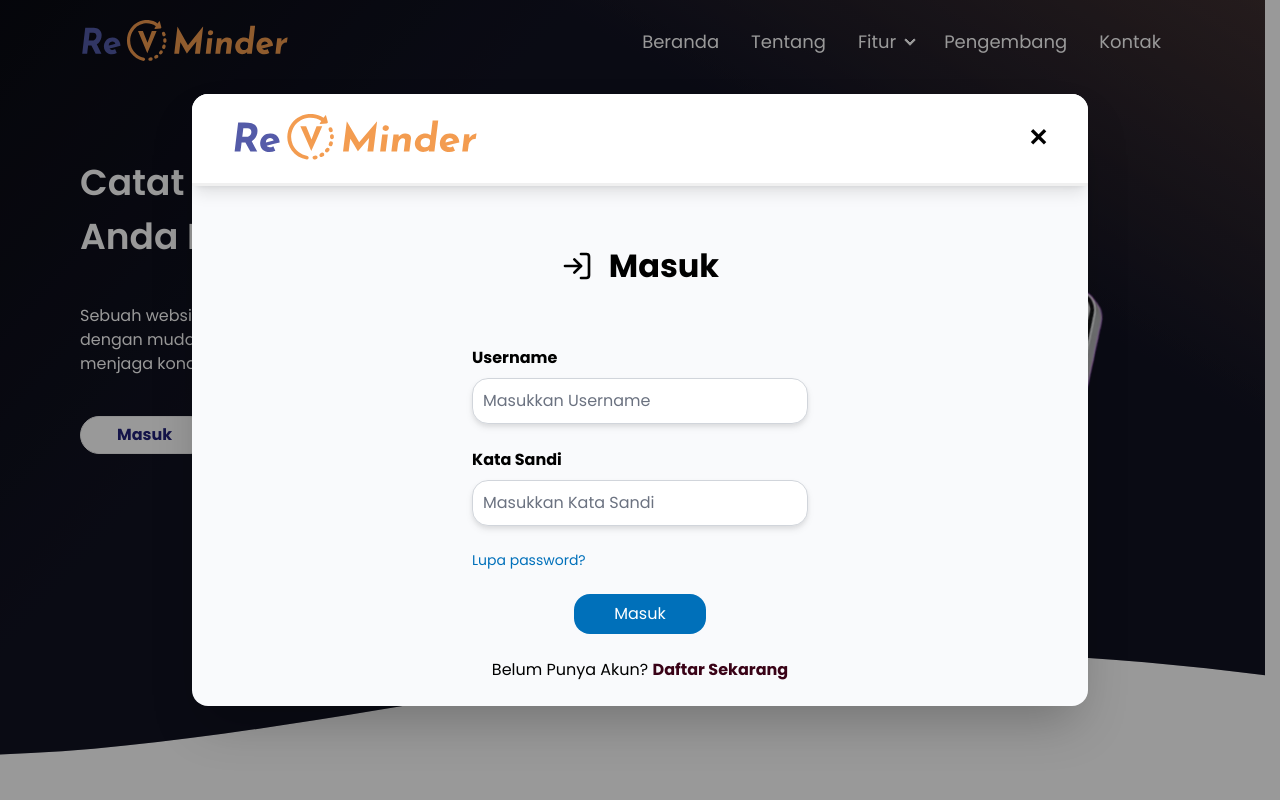
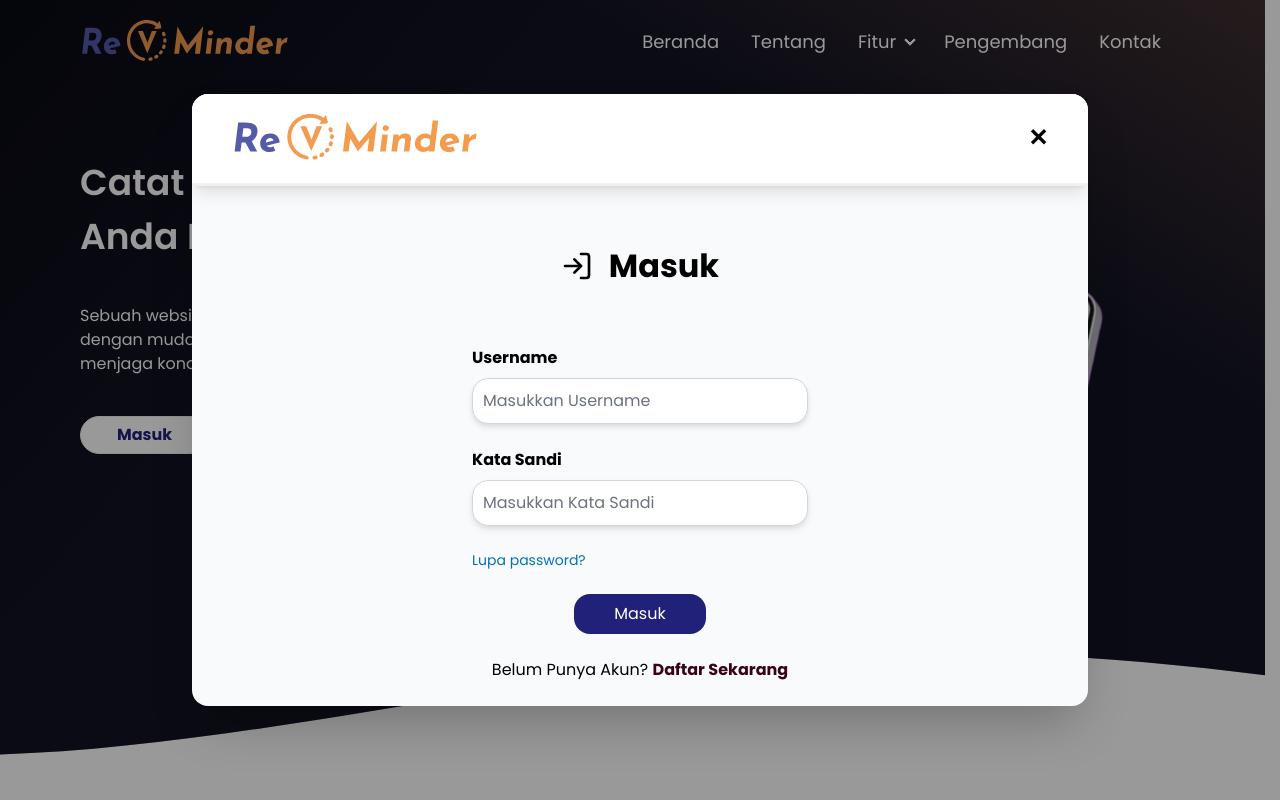
Before and after one commit to dwinandar/RevMinder, a React (Vite) app: page / in a window 1280 px wide. Both pictures are taken after a click on the button "Masuk". Shown: the top 800 px of the page. Built offline with nearby package versions, Linux system fonts and the light colour scheme.

Commit message:
Login added

```diff
--- a/src/components/Auth/LoginForm.jsx
+++ b/src/components/Auth/LoginForm.jsx
@@ -68,7 +68,7 @@ const LoginForm = () => {
         <Link
           to='/dashboard/beranda'
           type='submit'
-          className='bg-[#0070BA] text-white px-10 py-2 rounded-2xl mx-auto font-normal'
+          className='bg-[#21217A] text-white px-10 py-2 rounded-2xl mx-auto font-normal'
         >
           Masuk
         </Link>
```
